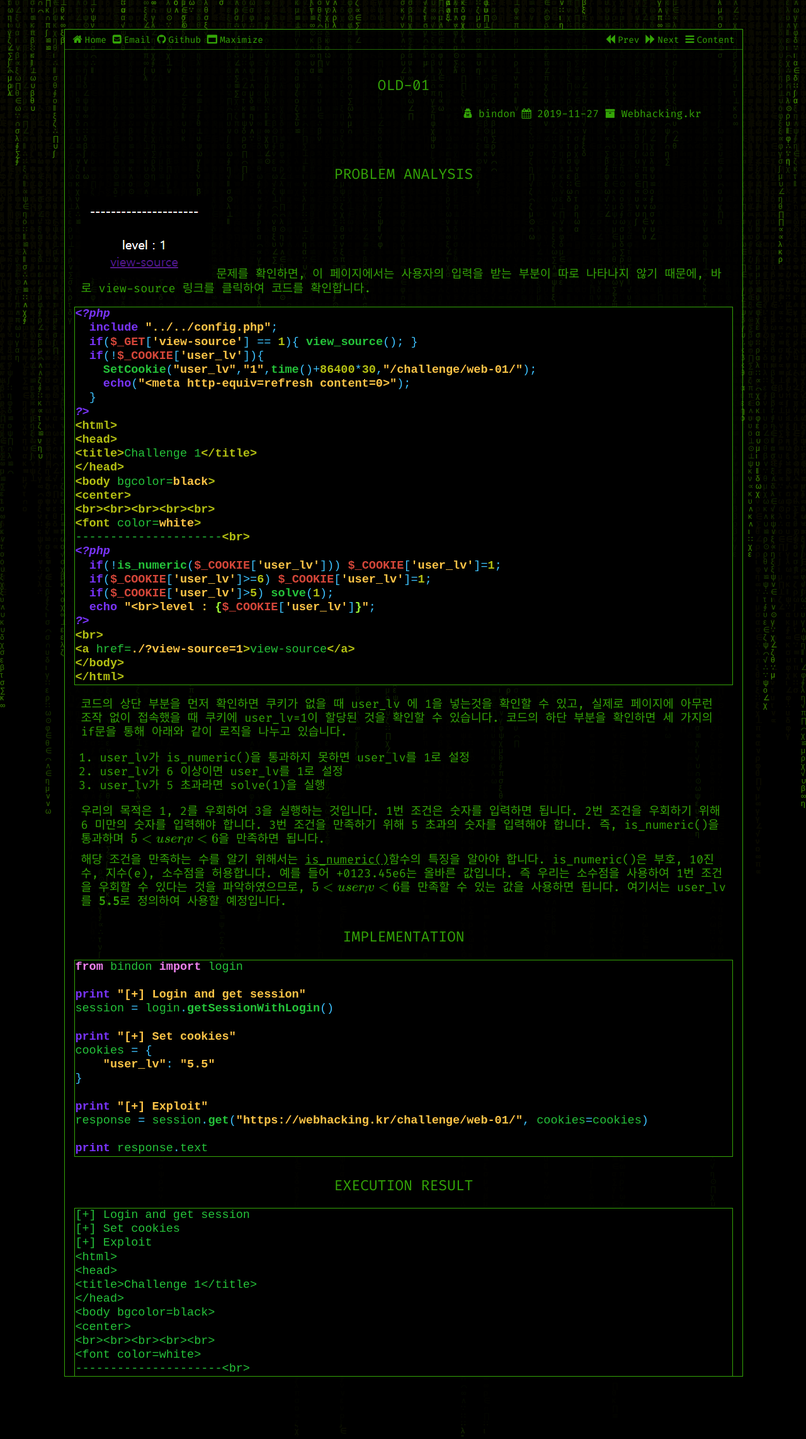
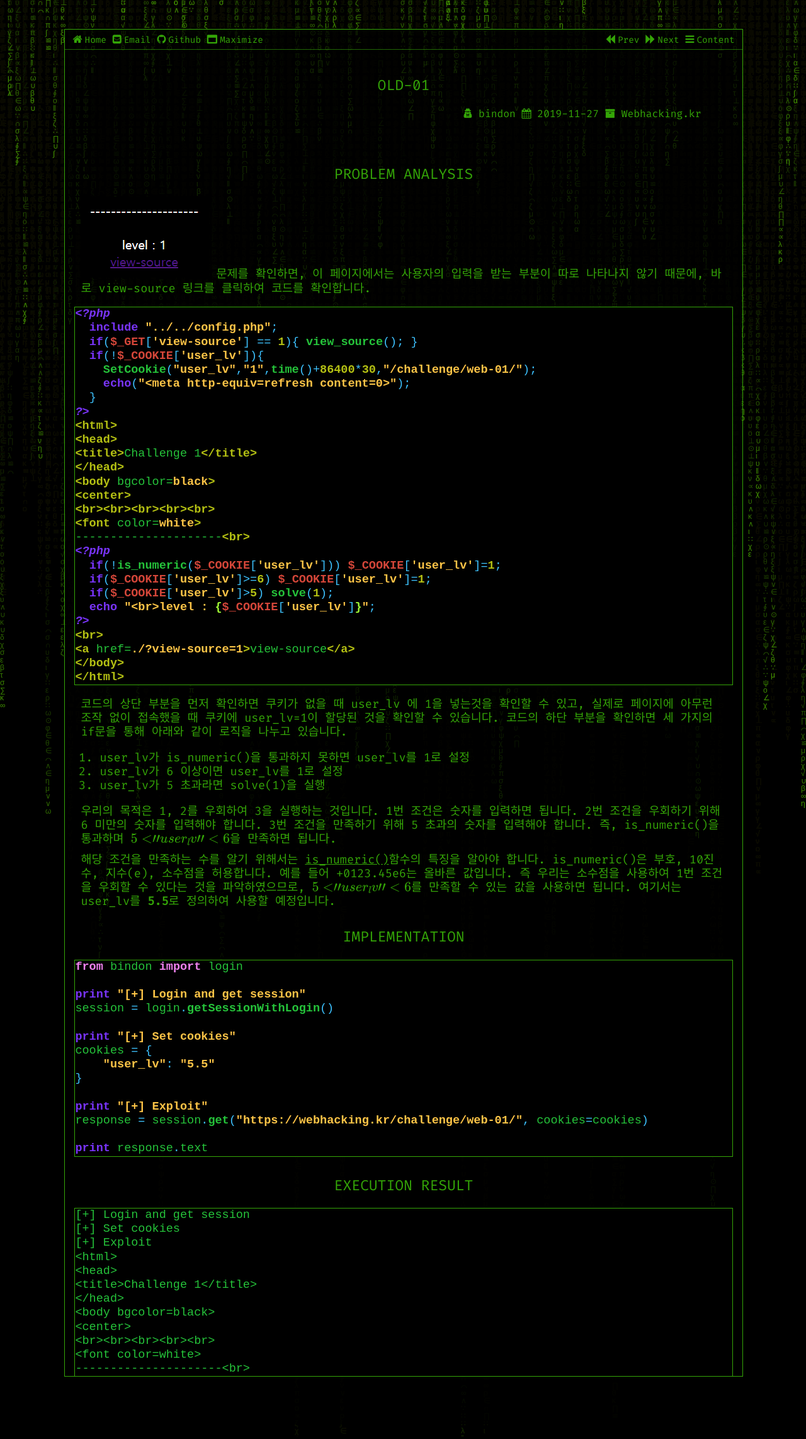
Before and after one commit to bindon/bindon.github.io, a Jekyll site: the page built from _posts/Web Hacking KR/2019-11-27-old01.md, in a window 1280 px wide. Shown: the whole page at 63% size. Built offline with Jekyll 4.4.1, drawn with Linux system fonts in a browser that asks for light colours; formulas are drawn with MathJax 3.

Commit message:
Change formula

```diff
--- a/_posts/Web Hacking KR/2019-11-27-old01.md
+++ b/_posts/Web Hacking KR/2019-11-27-old01.md
@@ -49,11 +49,11 @@
 1번 조건은 숫자를 입력하면 됩니다.
 2번 조건을 우회하기 위해 6 미만의 숫자를 입력해야 합니다.
 3번 조건을 만족하기 위해 5 초과의 숫자를 입력해야 합니다.
-즉, is_numeric()을 통과하며 $$ 5 < user_lv < 6 $$을 만족하면 됩니다.
+즉, is_numeric()을 통과하며 $$ 5 < "user_lv" < 6 $$을 만족하면 됩니다.
 
 해당 조건을 만족하는 수를 알기 위해서는 [is_numeric()](https://www.php.net/manual/en/function.is-numeric.php)함수의 특징을 알아야 합니다.
 is_numeric()은 부호, 10진수, 지수(e), 소수점을 허용합니다. 예를 들어 +0123.45e6는 올바른 값입니다.
-즉 우리는 소수점을 사용하여 1번 조건을 우회할 수 있다는 것을 파악하였으므로, $$ 5 < user_lv < 6 $$를 만족할 수 있는 값을 사용하면 됩니다.
+즉 우리는 소수점을 사용하여 1번 조건을 우회할 수 있다는 것을 파악하였으므로, $$ 5 < "user_lv" < 6 $$를 만족할 수 있는 값을 사용하면 됩니다.
 여기서는 user_lv를 **5.5**로 정의하여 사용할 예정입니다.
 
 # Implementation
```
